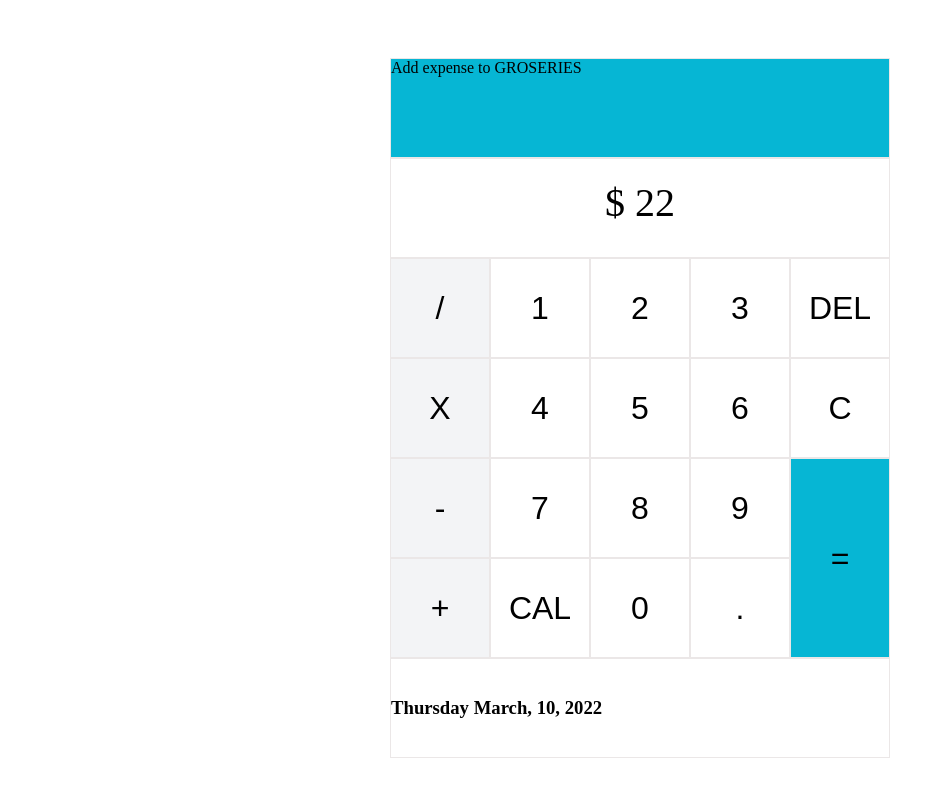
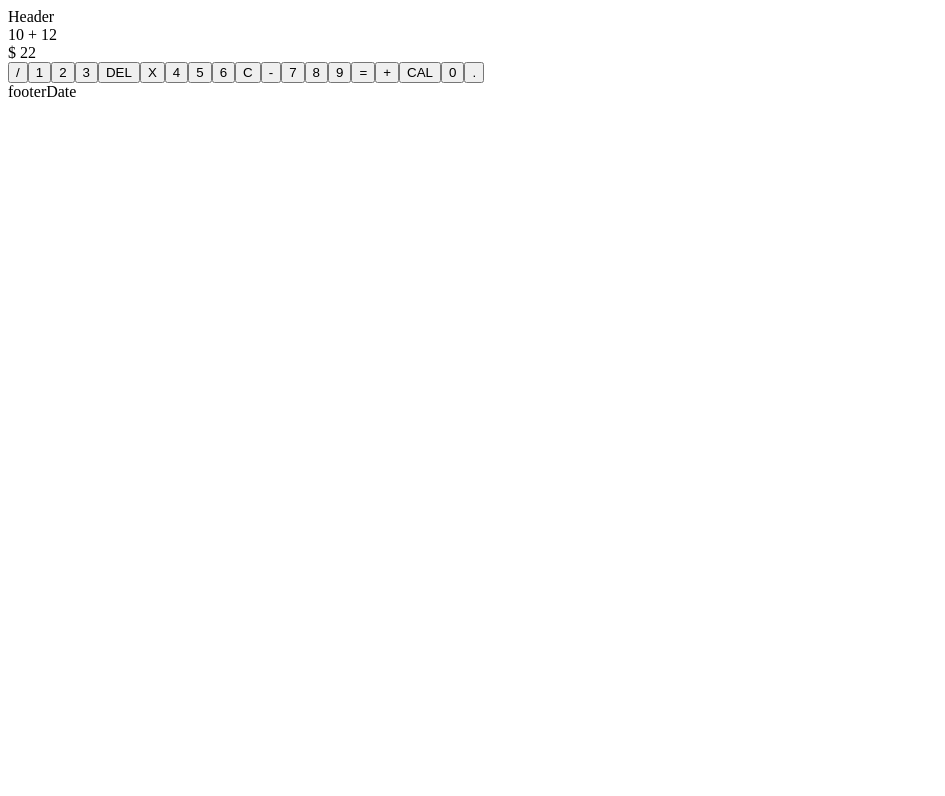
Before and after one commit to frankcdlc/calculator-react, a React (Create React App) app in the folder calculator/: page / in a window 1280 px wide. Shown: the top 796 px of the page, without its empty margins (0-945 px from the left). Built offline with nearby package versions, Linux system fonts and the light colour scheme.

Commit message:
render to calculate without CSS

```diff
--- a/calculator/src/app.jsx
+++ b/calculator/src/app.jsx
@@ -1,36 +1,39 @@
 import './app.css';
+import Container from './components/conatainer';
+
 
 function App() {
   return (
-    <div className="calculator-grid">
-      <div className='calculator-header'>Add expense to GROSERIES</div>
-      <div className='output'>
-        <div className='previous-operand'></div>
-        <div className='current-operand'>$ 22</div>
-      </div>
-      <button className='operator'>/</button>
-      <button>1</button>
-      <button>2</button>
-      <button>3</button>
-      <button>DEL</button>
-      <button className='operator'>X</button>
-      <button>4</button>
-      <button>5</button>
-      <button>6</button>
-      <button>C</button>
-      <button className='operator'>-</button>
-      <button>7</button>
-      <button>8</button>
-      <button>9</button>
-      <button className='span-two'>=</button>
-      <button className='operator'>+</button>
-      <button>CAL</button>
-      <button>0</button>
-      <button>.</button>
-      <div className='date'>
-        <h3>Thursday March, 10, 2022</h3>
-      </div>
-    </div>
+    <Container />
+    // <div className="calculator-grid">
+    //   <div className='calculator-header'>Add expense to GROSERIES</div>
+    //   <div className='output'>
+    //     <div className='previous-operand'></div>
+    //     <div className='current-operand'>$ 22</div>
+    //   </div>
+    //   <button className='operator'>/</button>
+    //   <button>1</button>
+    //   <button>2</button>
+    //   <button>3</button>
+    //   <button>DEL</button>
+    //   <button className='operator'>X</button>
+    //   <button>4</button>
+    //   <button>5</button>
+    //   <button>6</button>
+    //   <button>C</button>
+    //   <button className='operator'>-</button>
+    //   <button>7</button>
+    //   <button>8</button>
+    //   <button>9</button>
+    //   <button className='span-two'>=</button>
+    //   <button className='operator'>+</button>
+    //   <button>CAL</button>
+    //   <button>0</button>
+    //   <button>.</button>
+    //   <div className='date'>
+    //     <h3>Thursday March, 10, 2022</h3>
+    //   </div>
+    // </div>
   );
 }
 
--- a/calculator/src/index.jsx
+++ b/calculator/src/index.jsx
@@ -1,7 +1,6 @@
 import React from 'react';
 import ReactDOM from 'react-dom/client';
 import App from './app';
-import Container from './components/conatainer';
 
 const root = ReactDOM.createRoot(document.getElementById('root'));
 root.render(
```
